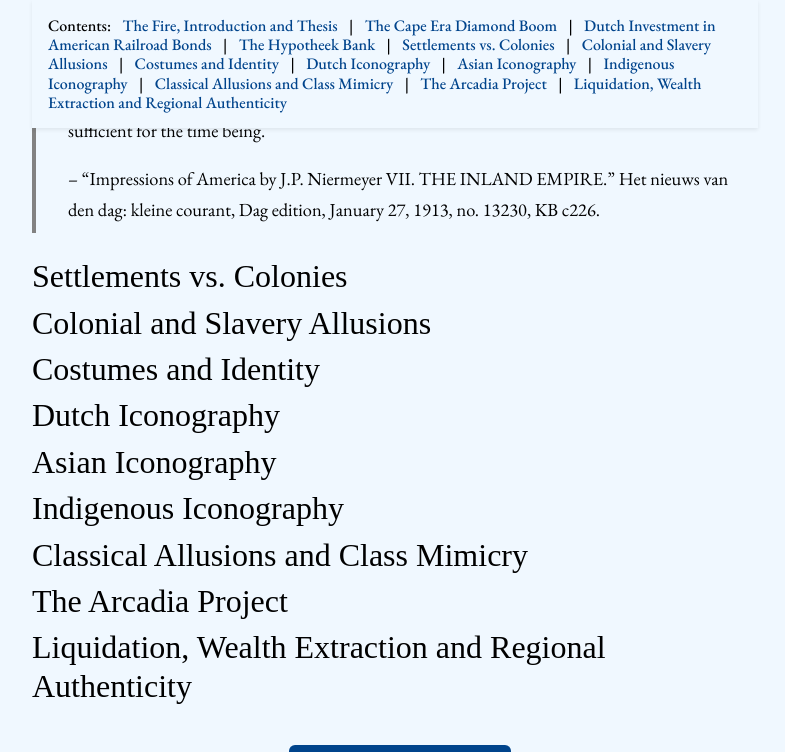
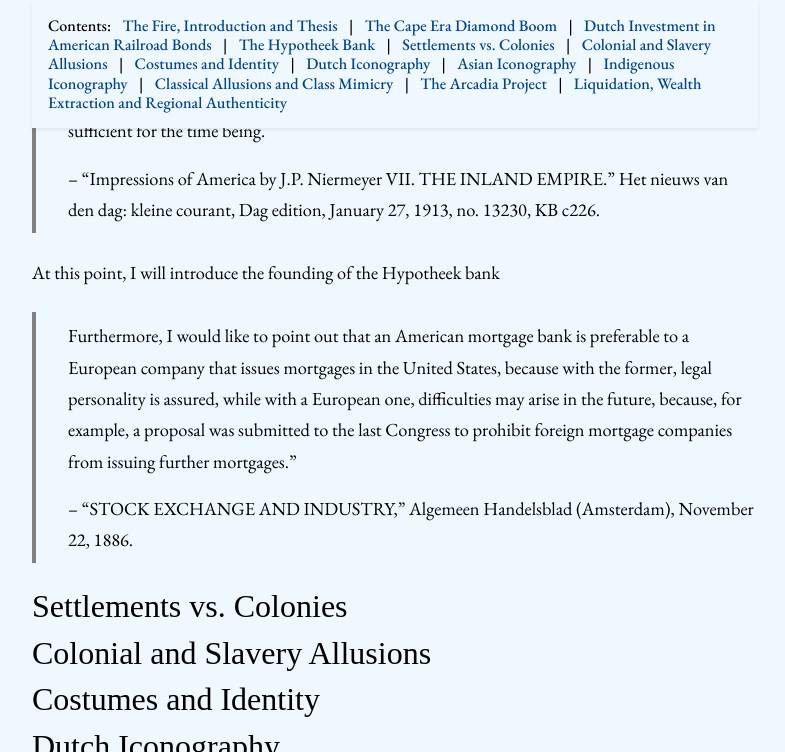
Before and after one commit to aweymo-ui/make_believe_outline, a Jekyll site: the page built from content/2_sections.md, in a window 1280 px wide and 900 px high, scrolled down 4206 px, cut to the strip 0-752 px from the top of the window. Shown: the whole strip, without its empty margins (245-1030 px from the left). Built offline with Jekyll 4.4.1, drawn with Linux system fonts in a browser that asks for light colours; some web fonts are replaced.

Commit message:
something to get started on tomorrow

```diff
--- a/content/2_sections.md
+++ b/content/2_sections.md
@@ -66,6 +66,12 @@ Another, "more or less Dutch-owned railway" that was expanding at this time was
 >
 > -- "Impressions of America by J.P. Niermeyer VII. THE INLAND EMPIRE." Het nieuws van den dag: kleine courant, Dag edition, January 27, 1913, no. 13230, KB c226.
 
+At this point, I will introduce the founding of the Hypotheek bank
+
+> Furthermore, I would like to point out that an American mortgage bank is preferable to a European company that issues mortgages in the United States, because with the former, legal personality is assured, while with a European one, difficulties may arise in the future, because, for example, a proposal was submitted to the last Congress to prohibit foreign mortgage companies from issuing further mortgages."
+>
+> -- "STOCK EXCHANGE AND INDUSTRY," Algemeen Handelsblad (Amsterdam), November 22, 1886.
+
 ## Settlements vs. Colonies
 
 ## Colonial and Slavery Allusions
```
